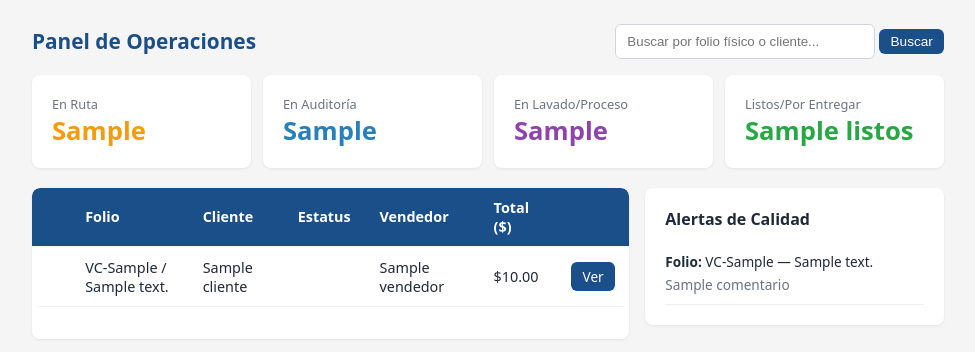
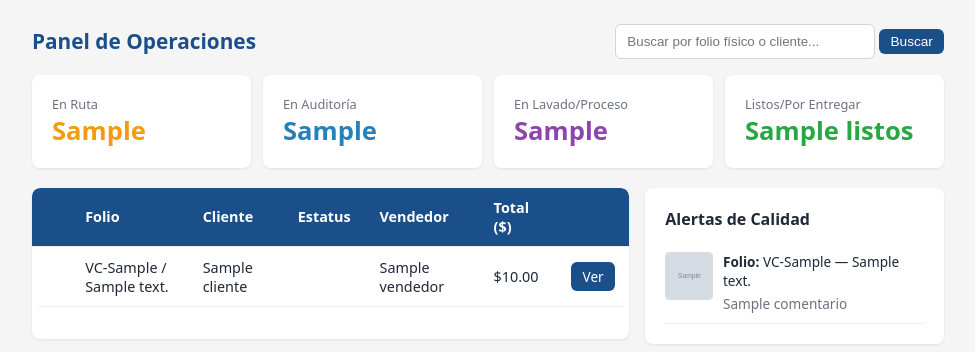
Before and after one commit to 311-Devs/vitalclean, a Laravel app: template resources/views/operaciones/dashboard.blade.php in a window 1280 px wide. Shown: the top 352 px of the page, without its empty margins (152-1127 px from the left). Run offline with Laravel 12, Linux system fonts and the light colour scheme; the template is opened without the code that fills it: most values are stand-ins (such as "Sample title", 1, 10 or a date in 2020); grey boxes marked "Sample" are stand-in pictures; data that the repository does not hold is empty.

Commit message:
Miniatura de evidencia en Alertas de Calidad y valida fecha de entrega
- Dashboard de Operaciones: las Alertas de Calidad ahora muestran una
  miniatura clickeable de la foto de evidencia (ope_incidencias.foto_evidencia)
  junto a cada alerta, con placeholder cuando no hay foto.
- RecoleccionRequest: fecha_entrega_prog ahora exige after_or_equal:today,
  evitando folios con fecha de entrega comprometida anterior a la fecha de
  recolección por error de captura del vendedor.
- Formulario de recolección: atributo min en el input de fecha para
  evitar la selección de fechas pasadas desde el propio date picker.

```diff
--- a/app/Http/Requests/RecoleccionRequest.php
+++ b/app/Http/Requests/RecoleccionRequest.php
@@ -24,7 +24,7 @@ class RecoleccionRequest extends FormRequest
         return [
             'folio_fisico' => ['required', 'string', 'max:20'],
             'id_cliente' => ['required', 'integer', 'exists:cat_clientes,id_cliente'],
-            'fecha_entrega_prog' => ['nullable', 'date'],
+            'fecha_entrega_prog' => ['nullable', 'date', 'after_or_equal:today'],
             'cantidades' => ['required', 'array'],
             'cantidades.*' => ['nullable', 'integer', 'min:0'],
         ];
--- a/resources/views/operaciones/dashboard.blade.php
+++ b/resources/views/operaciones/dashboard.blade.php
@@ -65,7 +65,18 @@
         <div class="card">
             <h2 style="font-size:1rem; margin-top:0;">Alertas de Calidad</h2>
             @forelse ($alertasCalidad as $incidencia)
-                <div style="border-bottom:1px solid #eee; padding:.6rem 0; font-size:.85rem;">
+                <div style="border-bottom:1px solid #eee; padding:.6rem 0; font-size:.85rem; display:flex; gap:.6rem; align-items:flex-start;">
+                    @if ($incidencia->foto_evidencia)
+                        <a href="{{ asset('uploads/incidencias/'.$incidencia->foto_evidencia) }}" target="_blank" style="flex-shrink:0;">
+                            <img src="{{ asset('uploads/incidencias/'.$incidencia->foto_evidencia) }}" alt="Evidencia"
+                                 style="width:48px; height:48px; object-fit:cover; border-radius:4px; border:1px solid #ddd;">
+                        </a>
+                    @else
+                        <div style="width:48px; height:48px; flex-shrink:0; border-radius:4px; background:#f3f4f6; display:flex; align-items:center; justify-content:center; color:#9ca3af; font-size:.7rem; text-align:center;">
+                            sin foto
+                        </div>
+                    @endif
+                    <div>
                         <p style="margin:0 0 .25rem;">
                             <strong>Folio:</strong>
                             VC-{{ str_pad($incidencia->detalle->notaRemision->folio_sistema, 4, '0', STR_PAD_LEFT) }}
@@ -73,6 +84,7 @@
                         </p>
                         <p style="margin:0; color:#6b7280;">{{ $incidencia->comentario ?? 'Sin descripción' }}</p>
                     </div>
+                </div>
             @empty
                 <p style="color:#6b7280; font-size:.85rem;">Sin incidencias reportadas.</p>
             @endforelse
--- a/resources/views/vendedor/recoleccion/create.blade.php
+++ b/resources/views/vendedor/recoleccion/create.blade.php
@@ -39,7 +39,7 @@
             <div class="form-group">
                 <label for="fecha_entrega_prog">Fecha de Entrega Comprometida</label>
                 <input type="date" id="fecha_entrega_prog" name="fecha_entrega_prog"
-                       value="{{ old('fecha_entrega_prog') }}" style="max-width:200px;">
+                       value="{{ old('fecha_entrega_prog') }}" min="{{ now()->toDateString() }}" style="max-width:200px;">
             </div>
         </div>
 
```
Lines whose indentation alone changed are shown as unchanged.
